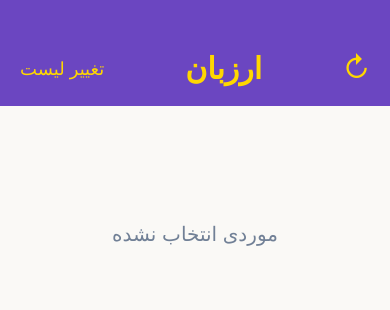
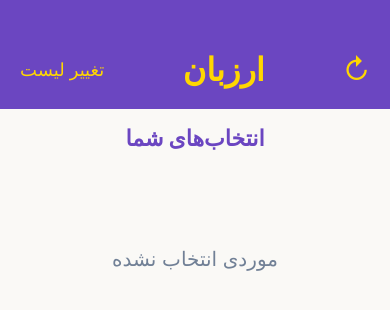
Before and after one commit to moamachi1-del/currency-expo, a React Native app: screen / in a window 390 px wide. Shown: the top 310 px of the page. Built offline with nearby package versions, Linux system fonts and the light colour scheme.

Commit message:
Update App.js

```diff
--- a/App.js
+++ b/App.js
@@ -11,26 +11,52 @@ import {
 import { StatusBar } from 'expo-status-bar';
 
 const ALL_ITEMS = [
+  { id: 'gold18', name: 'طلا ۱۸ عیار' },
+  { id: 'gold24', name: 'طلا ۲۴ عیار' },
+  { id: 'mesghal', name: 'مثقال طلا' },
+  { id: 'ons', name: 'انس طلا' },
+  { id: 'sekeemami', name: 'سکه امامی' },
+  { id: 'sekebahar', name: 'سکه بهار' },
+  { id: 'nimseke', name: 'نیم سکه' },
+  { id: 'robseke', name: 'ربع سکه' },
+  { id: 'naghr', name: 'نقره' },
+  { id: 'btc', name: 'بیت‌کوین' },
+  { id: 'eth', name: 'اتریوم' },
+  { id: 'xrp', name: 'ریپل' },
+  { id: 'ton', name: 'تون‌کوین' },
+  { id: 'ada', name: 'کاردانو' },
+  { id: 'sol', name: 'سولانا' },
+  { id: 'bnb', name: 'بایننس‌کوین' },
+  { id: 'doge', name: 'دوج‌کوین' },
   { id: 'usd', name: 'دلار آمریکا' },
   { id: 'eur', name: 'یورو' },
-  { id: 'gold18', name: 'طلا ۱۸ عیار' },
-  { id: 'sekeemami', name: 'سکه امامی' },
-  { id: 'btc', name: 'بیت‌کوین' },
-  // بقیه رو بعداً اضافه می‌کنیم
+  { id: 'gbp', name: 'پوند انگلیس' },
+  { id: 'chf', name: 'فرانک سوئیس' },
+  { id: 'try', name: 'لیر ترکیه' },
+  { id: 'aed', name: 'درهم امارات' },
+  { id: 'sar', name: 'ریال عربستان' },
+  { id: 'qar', name: 'ریال قطر' },
+  { id: 'omr', name: 'ریال عمان' },
+  { id: 'kwd', name: 'دینار کویت' },
+  { id: 'iqd', name: 'دینار عراق' },
+  { id: 'rub', name: 'روبل روسیه' },
+  { id: 'cny', name: 'یوان چین' },
+  { id: 'syp', name: 'پوند سوریه' },
+  { id: 'gel', name: 'لاری گرجستان' },
+  { id: 'amd', name: 'درام ارمنستان' },
+  { id: 'pkr', name: 'روپیه پاکستان' },
+  { id: 'inr', name: 'روپیه هند' },
+  { id: 'azn', name: 'منات آذربایجان' },
 ];
 
 export default function App() {
   const [selected, setSelected] = useState([]);
-  const [editing, setEditing] = useState(false); // حالت ویرایش لیست
+  const [editing, setEditing] = useState(false);
 
   const toggleItem = (id) => {
     setSelected(prev =>
       prev.includes(id) ? prev.filter(item => item !== id) : [...prev, id]
     );
-  };
-
-  const confirmSelection = () => {
-    setEditing(false);
   };
 
   const displayed = ALL_ITEMS.filter(item => selected.includes(item.id));
@@ -39,8 +65,8 @@ export default function App() {
     <SafeAreaView style={styles.container}>
       <StatusBar style="light" />
       <View style={styles.header}>
-        <TouchableOpacity onPress={() => setEditing(true)}>
-          <Text style={styles.editBtn}>تغییر لیست</Text>
+        <TouchableOpacity onPress={() => setEditing(!editing)}>
+          <Text style={styles.editBtn}>{editing ? 'بستن' : 'تغییر لیست'}</Text>
         </TouchableOpacity>
         <Text style={styles.title}>ارزبان</Text>
         <TouchableOpacity>
@@ -48,22 +74,24 @@ export default function App() {
         </TouchableOpacity>
       </View>
 
-      <ScrollView style={styles.list}>
+      <ScrollView style={styles.content}>
+        <View style={styles.listSection}>
+          <Text style={styles.sectionTitle}>انتخاب‌های شما</Text>
           {displayed.length === 0 ? (
             <Text style={styles.empty}>موردی انتخاب نشده</Text>
           ) : (
             displayed.map(item => (
               <View key={item.id} style={styles.card}>
                 <Text style={styles.name}>{item.name}</Text>
-              <Text style={styles.price}>--- تومان</Text>
+                <Text style={styles.price}>قیمت: --- تومان</Text>
               </View>
             ))
           )}
-      </ScrollView>
+        </View>
 
         {editing && (
-        <View style={styles.editContainer}>
-          <ScrollView style={styles.editList}>
+          <View style={styles.editSection}>
+            <Text style={styles.sectionTitle}>انتخاب موارد</Text>
             {ALL_ITEMS.map(item => (
               <View key={item.id} style={styles.editRow}>
                 <Text style={styles.editText}>{item.name}</Text>
@@ -75,12 +103,9 @@ export default function App() {
                 />
               </View>
             ))}
-          </ScrollView>
-          <TouchableOpacity style={styles.confirmBtn} onPress={confirmSelection}>
-            <Text style={styles.confirmText}>تأیید انتخاب‌ها</Text>
-          </TouchableOpacity>
           </View>
         )}
+      </ScrollView>
     </SafeAreaView>
   );
 }
@@ -88,18 +113,17 @@ export default function App() {
 const styles = StyleSheet.create({
   container: { flex: 1, backgroundColor: '#FAF9F6' },
   header: { backgroundColor: '#6B46C1', padding: 20, paddingTop: 50, flexDirection: 'row', justifyContent: 'space-between', alignItems: 'center' },
-  title: { color: '#FFD700', fontSize: 30, fontWeight: 'bold' },
+  title: { color: '#FFD700', fontSize: 32, fontWeight: 'bold' },
   editBtn: { color: '#FFD700', fontSize: 18 },
   refresh: { color: '#FFD700', fontSize: 28 },
-  list: { flex: 1, padding: 16 },
-  card: { backgroundColor: '#FFFFFF', borderRadius: 16, padding: 20, marginBottom: 16, shadowColor: '#000', shadowOffset: { width: 0, height: 4 }, shadowOpacity: 0.1, shadowRadius: 8, elevation: 4 },
-  name: { color: '#1F2937', fontSize: 20, fontWeight: 'bold' },
-  price: { color: '#D69E2E', fontSize: 18, marginTop: 8 },
-  empty: { color: '#718096', fontSize: 20, textAlign: 'center', marginTop: 100 },
-  editContainer: { backgroundColor: '#FFFFFF', borderTopLeftRadius: 24, borderTopRightRadius: 24, padding: 16, maxHeight: '50%' },
-  editList: { flex: 1 },
-  editRow: { flexDirection: 'row', justifyContent: 'space-between', paddingVertical: 14, borderBottomWidth: 1, borderBottomColor: '#E2E8F0' },
+  content: { flex: 1 },
+  listSection: { padding: 16 },
+  editSection: { padding: 16, backgroundColor: '#FFFFFF', borderTopLeftRadius: 24, borderTopRightRadius: 24, marginTop: 16 },
+  sectionTitle: { color: '#6B46C1', fontSize: 22, fontWeight: 'bold', marginBottom: 16, textAlign: 'center' },
+  card: { backgroundColor: '#FFFFFF', borderRadius: 20, padding: 20, marginBottom: 16, borderWidth: 2, borderColor: '#E9D5FF', shadowColor: '#6B46C1', shadowOffset: { width: 0, height: 4 }, shadowOpacity: 0.15, shadowRadius: 10, elevation: 5 },
+  name: { color: '#1F2937', fontSize: 22, fontWeight: '600' },
+  price: { color: '#D97706', fontSize: 20, marginTop: 8 },
+  empty: { color: '#718096', fontSize: 20, textAlign: 'center', marginTop: 80 },
+  editRow: { flexDirection: 'row', justifyContent: 'space-between', alignItems: 'center', paddingVertical: 16, borderBottomWidth: 1, borderBottomColor: '#E2E8F0' },
   editText: { color: '#1F2937', fontSize: 18 },
-  confirmBtn: { backgroundColor: '#6B46C1', borderRadius: 12, padding: 16, alignItems: 'center', marginTop: 16 },
-  confirmText: { color: '#FFFFFF', fontSize: 18, fontWeight: 'bold' },
 });
```
Lines whose indentation alone changed are shown as unchanged.
